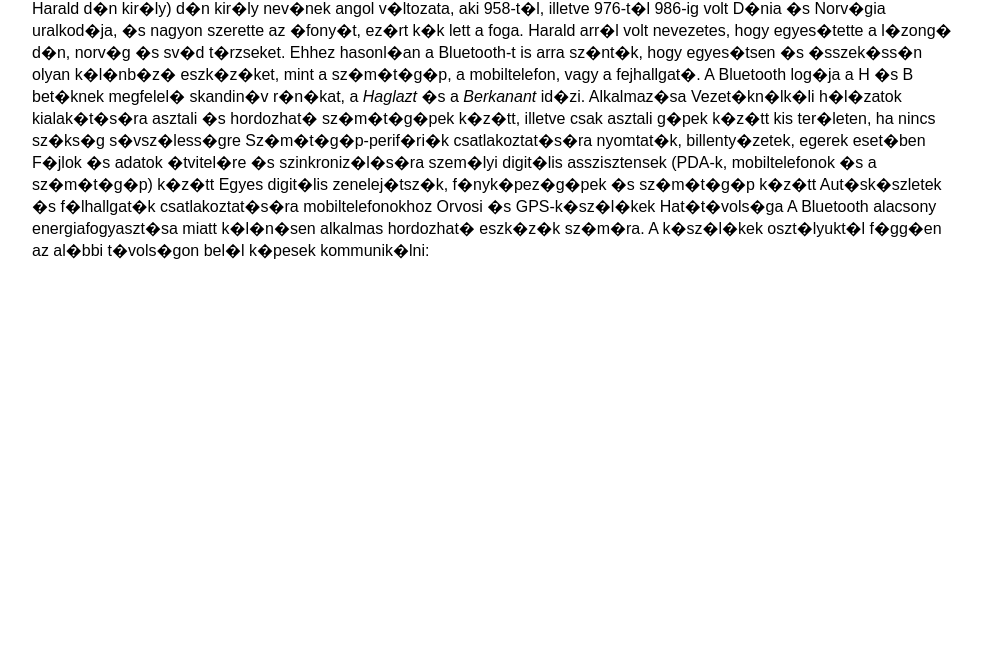
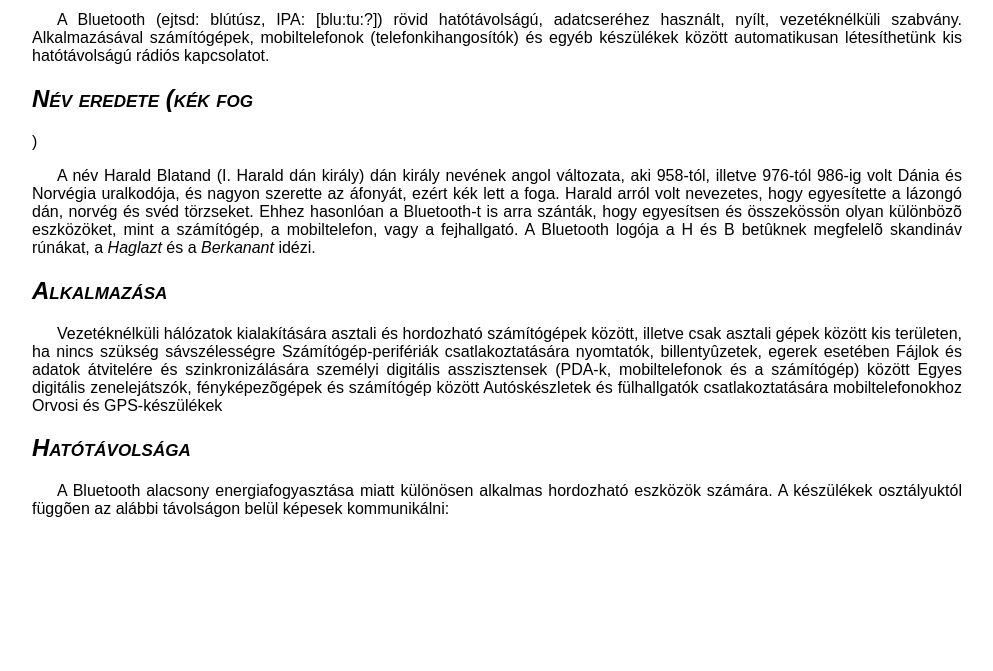
Before and after one commit to bacskaiig/Bluetooth, a plain HTML site: page index.html in a window 1280 px wide. Shown: the part 129-800 px from the top of the page, without its empty margins (143-1136 px from the left). Drawn offline with Linux system fonts and the light colour scheme.

Commit message:
otodik commit

```diff
--- a/index.html
+++ b/index.html
@@ -8,29 +8,50 @@
 
   <body>
     <div id="content">
-      Bluetooth A Bluetooth (ejtsd: bl�t�sz, IPA: [blu:tu:?]) r�vid
-      hat�t�vols�g�, adatcser�hez haszn�lt, ny�lt, vezet�kn�lk�li szabv�ny.
-      Alkalmaz�s�val sz�m�t�g�pek, mobiltelefonok (telefonkihangos�t�k) �s egy�b
-      k�sz�l�kek k�z�tt automatikusan l�tes�thet�nk kis hat�t�vols�g� r�di�s
-      kapcsolatot. N�v eredete (k�k fog) A n�v Harald Blatand (I. Harald d�n
-      kir�ly) d�n kir�ly nev�nek angol v�ltozata, aki 958-t�l, illetve 976-t�l
-      986-ig volt D�nia �s Norv�gia uralkod�ja, �s nagyon szerette az �fony�t,
-      ez�rt k�k lett a foga. Harald arr�l volt nevezetes, hogy egyes�tette a
-      l�zong� d�n, norv�g �s sv�d t�rzseket. Ehhez hasonl�an a Bluetooth-t is
-      arra sz�nt�k, hogy egyes�tsen �s �sszek�ss�n olyan k�l�nb�z� eszk�z�ket,
-      mint a sz�m�t�g�p, a mobiltelefon, vagy a fejhallgat�. A Bluetooth log�ja
-      a H �s B bet�knek megfelel� skandin�v r�n�kat, a <i>Haglazt</i> �s a
-      <i>Berkanant</i> id�zi. Alkalmaz�sa Vezet�kn�lk�li h�l�zatok kialak�t�s�ra
-      asztali �s hordozhat� sz�m�t�g�pek k�z�tt, illetve csak asztali g�pek
-      k�z�tt kis ter�leten, ha nincs sz�ks�g s�vsz�less�gre
-      Sz�m�t�g�p-perif�ri�k csatlakoztat�s�ra nyomtat�k, billenty�zetek, egerek
-      eset�ben F�jlok �s adatok �tvitel�re �s szinkroniz�l�s�ra szem�lyi
-      digit�lis asszisztensek (PDA-k, mobiltelefonok �s a sz�m�t�g�p) k�z�tt
-      Egyes digit�lis zenelej�tsz�k, f�nyk�pez�g�pek �s sz�m�t�g�p k�z�tt
-      Aut�sk�szletek �s f�lhallgat�k csatlakoztat�s�ra mobiltelefonokhoz Orvosi
-      �s GPS-k�sz�l�kek Hat�t�vols�ga A Bluetooth alacsony energiafogyaszt�sa
-      miatt k�l�n�sen alkalmas hordozhat� eszk�z�k sz�m�ra. A k�sz�l�kek
-      oszt�lyukt�l f�gg�en az al�bbi t�vols�gon bel�l k�pesek kommunik�lni:
+      <h1>Bluetooth</h1>
+
+      <p>
+        A Bluetooth (ejtsd: blútúsz, IPA: [blu:tu:?]) rövid hatótávolságú,
+        adatcseréhez használt, nyílt, vezetéknélküli szabvány. Alkalmazásával
+        számítógépek, mobiltelefonok (telefonkihangosítók) és egyéb készülékek
+        között automatikusan létesíthetünk kis hatótávolságú rádiós kapcsolatot.
+      </p>
+
+      <h2>Név eredete (kék fog</h2>
+      )
+
+      <p>
+        A név Harald Blatand (I. Harald dán király) dán király nevének angol
+        változata, aki 958-tól, illetve 976-tól 986-ig volt Dánia és Norvégia
+        uralkodója, és nagyon szerette az áfonyát, ezért kék lett a foga. Harald
+        arról volt nevezetes, hogy egyesítette a lázongó dán, norvég és svéd
+        törzseket. Ehhez hasonlóan a Bluetooth-t is arra szánták, hogy
+        egyesítsen és összekössön olyan különbözõ eszközöket, mint a számítógép,
+        a mobiltelefon, vagy a fejhallgató. A Bluetooth logója a H és B betûknek
+        megfelelõ skandináv rúnákat, a <i>Haglazt</i> és a
+        <i>Berkanant</i> idézi.
+      </p>
+
+      <h2>Alkalmazása</h2>
+
+      <p>
+        Vezetéknélküli hálózatok kialakítására asztali és hordozható
+        számítógépek között, illetve csak asztali gépek között kis területen, ha
+        nincs szükség sávszélességre Számítógép-perifériák csatlakoztatására
+        nyomtatók, billentyûzetek, egerek esetében Fájlok és adatok átvitelére
+        és szinkronizálására személyi digitális asszisztensek (PDA-k,
+        mobiltelefonok és a számítógép) között Egyes digitális zenelejátszók,
+        fényképezõgépek és számítógép között Autóskészletek és fülhallgatók
+        csatlakoztatására mobiltelefonokhoz Orvosi és GPS-készülékek
+      </p>
+
+      <h2>Hatótávolsága</h2>
+
+      <p>
+        A Bluetooth alacsony energiafogyasztása miatt különösen alkalmas
+        hordozható eszközök számára. A készülékek osztályuktól függõen az alábbi
+        távolságon belül képesek kommunikálni:
+      </p>
     </div>
   </body>
 </html>
```
